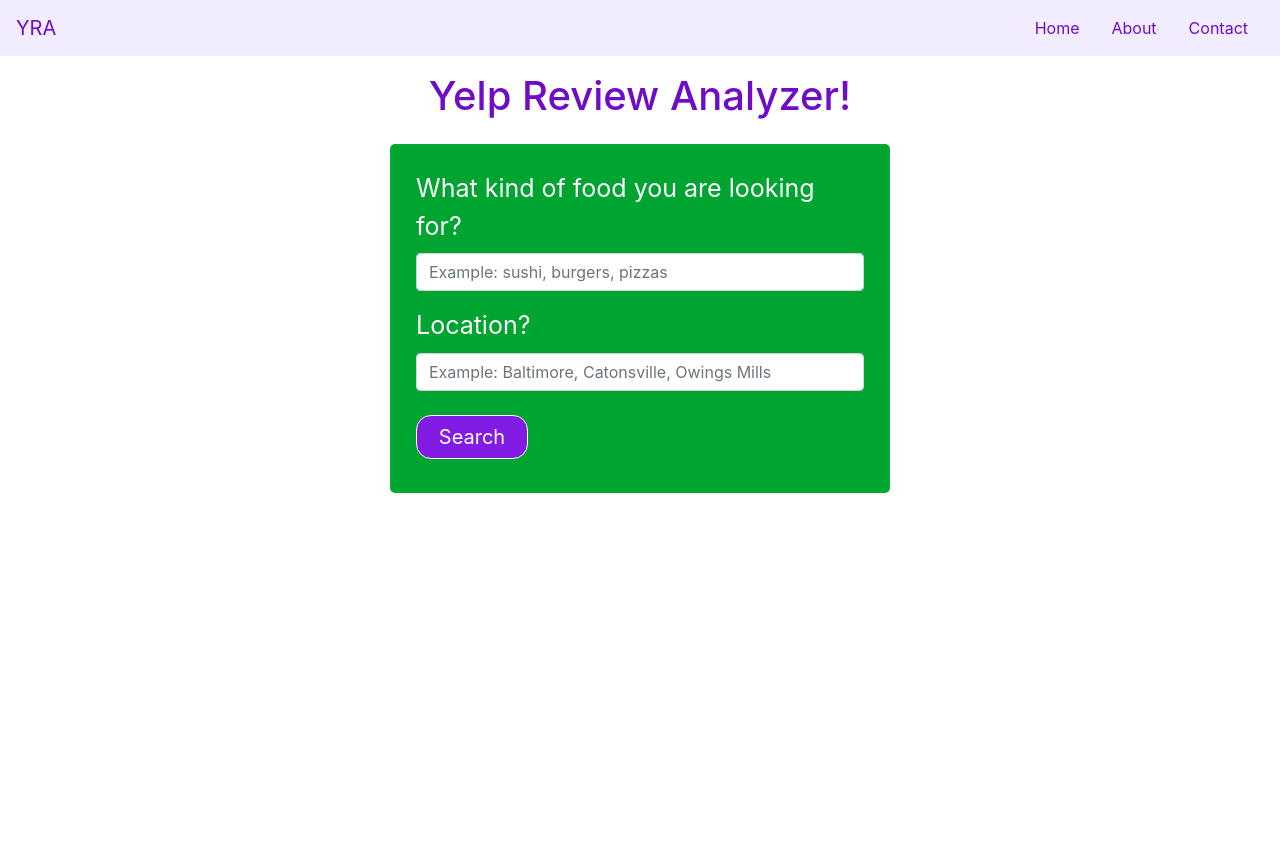
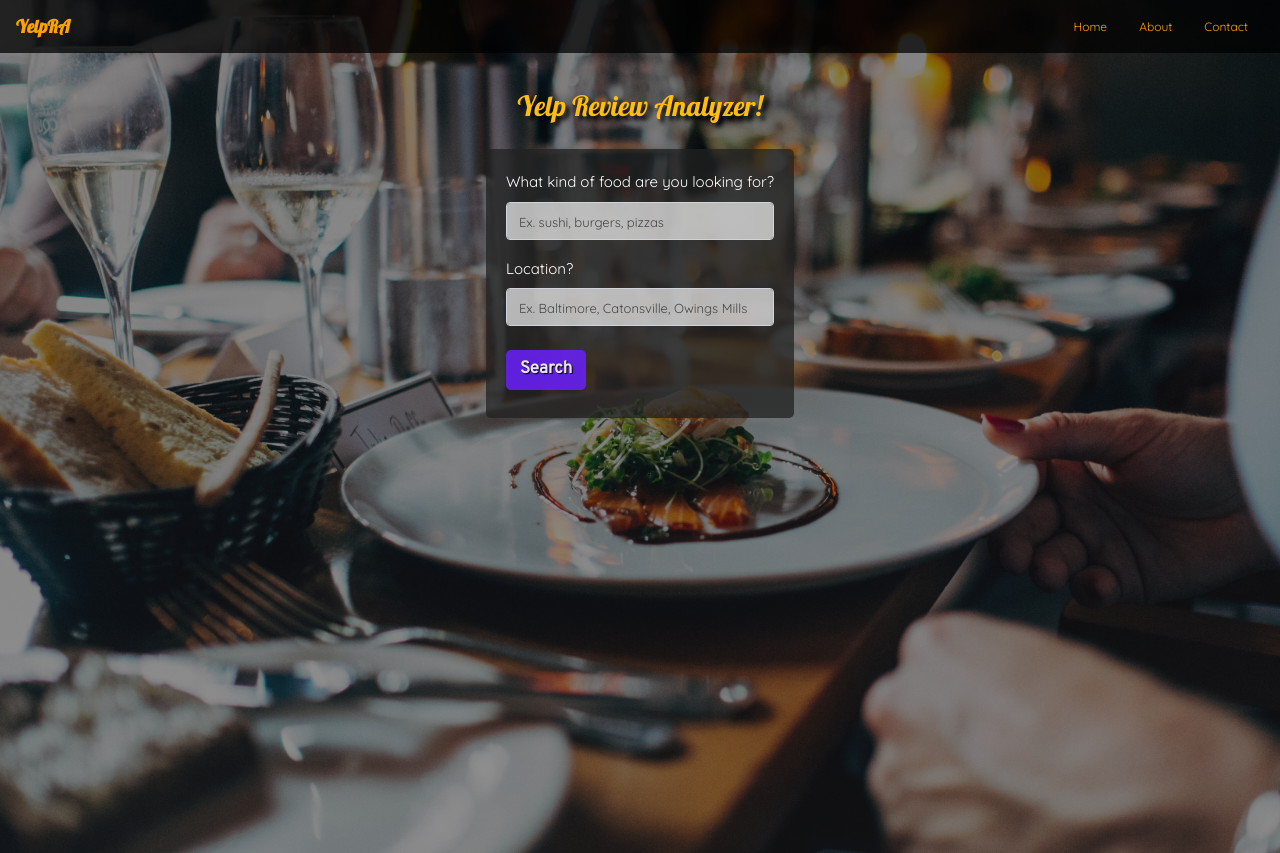
Before and after one commit to BayLadyCoder/YelpReviewAnalyzer, a Flask app: page /search in a window 1280 px wide. Before the commit the page ends 493 px from the top, so only its background shows below. Run offline with Flask 2, Linux system fonts and the light colour scheme; some libraries are stand-ins or nearby versions.

Commit message:
Changed style in search.html

```diff
--- a/YelpScrapingDict.py
+++ b/YelpScrapingDict.py
@@ -245,5 +245,5 @@ def start():
 
 # -------------------------------------------------------------------------------------
 # ------------------ Program starts here -------------------
-allReviews = scrapeReviews("https://www.yelp.com/biz/fuji-yama-sushi-bar-reisterstown?start=1", 3)
-outputToTextFile(allReviews)
+# allReviews = scrapeReviews("https://www.yelp.com/biz/fuji-yama-sushi-bar-reisterstown?start=1", 3)
+# outputToTextFile(allReviews)
--- a/static/main.css
+++ b/static/main.css
@@ -1,13 +1,67 @@
-body {
-   background-color:#fff;
+* {
+  box-sizing: border-box;
+font-family: 'Quicksand', sans-serif;
+
+
 }
 
-nav a, #navBrand, #headerText {
-    color: rgb(110, 12, 201);
+body {
+  background-image: linear-gradient(rgba(9, 9, 9, 0.5), rgba(31, 31, 31, 0.5)),
+    url("img/bg.jpg");
+  background-position: center;
+  background-repeat: no-repeat;
+  background-size: cover;
+}
+
+#heroContainer {
+  width: 100vw;
+  height: 100vh;
+}
+
+nav {
+  /* background-color: #f2ecff;
+    background-color: rgb(110, 12, 201);
+    background-color: rgb(0, 0, 0); */
+  /* background-color: #ffffff; */
+  background-color: rgba(0, 0, 0, 0.742);
+}
+
+#headerText {
+  color: rgb(255, 190, 13);
+  text-decoration: none;
+  font-size: 28px;
+  text-shadow: 4px 4px 4px #000000;
+    font-family: 'Lobster', cursive;
+
+}
+
+#navBrand {
+  color: rgb(254, 163, 6);
+font-family: 'Orbitron', sans-serif;
+    font-size: 18px;
+    font-weight: bold;
+    font-family: 'Kaushan Script', cursive;
+    font-family: 'Lobster', cursive;
+/* font-family: 'Indie Flower', cursive; */
+
+}
+
+nav a {
+  color: rgb(255, 184, 41);
+  color: rgb(254, 163, 6);
+
+  /* color: rgb(155, 159, 255); */
+  font-size: 12px;
+}
+
+nav a:hover {
+  color: #fff;
 }
 
 #readyToSearchBtn {
-     background-color:rgb(0, 164, 49);
+  background-color: rgb(0, 164, 49);
+  background-color: #fff;
+
   text-decoration: none;
   border-radius: 20px;
   padding: 15px;
@@ -16,34 +70,69 @@ nav a, #navBrand, #headerText {
   color: white;
 }
 
+#searchForm {
+  border-radius: 5px;
+  padding: 20px 20px;
+  background-color: rgba(2, 2, 2, 0.708);
+  background: rgba(33, 33, 33, 0.741);
 
-#searchForm {
-    border: solid rgb(1, 171, 52) 2px;
-    border-radius: 5px;
-    padding: 50px 20px;
-    width: 500px;
-    background-color:  rgb(0, 164, 49);
+  /* background-color:rgb(255, 255, 255); */
 }
 
 label {
-    color: #fff;
-    font-size: 25px;
+  color: rgb(255, 255, 255);
+ /* color: rgb(58, 0, 175); */
+ /* color: #fff; */
+
+  font-size: 15px;
+}
+
+.form-control::-webkit-input-placeholder {
+  color: rgba(53, 53, 53, 0.872);
+  font-size: 13px;
+} /* WebKit, Blink, Edge */
+.form-control:-moz-placeholder {
+  color: rgb(200, 158, 255);
+  font-size: 12px;
+} /* Mozilla Firefox 4 to 18 */
+.form-control::-moz-placeholder {
+  color: rgb(200, 158, 255);
+  font-size: 12px;
+} /* Mozilla Firefox 19+ */
+.form-control:-ms-input-placeholder {
+  color: rgb(200, 158, 255);
+  font-size: 12px;
+} /* Internet Explorer 10-11 */
+.form-control::-ms-input-placeholder {
+  color: rgb(200, 158, 255);
+  font-size: 12px;
 }
 
 #searchBtn {
-    background:rgb(130, 27, 227);
-    border-color: rgb(255, 255, 255);
-    border-radius: 15px;
-    width: 25%;
+  background: rgba(255, 164, 7, 0.892);
+  background: rgba(105, 33, 249, 0.865);
+  /* background-color:  rgb(0, 164, 49); */
+/*
+  border-color: rgb(255, 160, 43);*/
+  /* border-color: rgba(220, 202, 255, 0.719);  */
+  border-radius: 5px;
+    color: rgba(255, 255, 255, 0.899);
+  /* color: #000000; */
+  text-decoration: none;
+  font-size: 17px;
+  width: 30%;
+  font-weight: bold;
+  text-shadow: 1px 1px 1px #000000;
+    font-family: 'Lobster', cursive;
+font-family: 'Crete Round', serif;
+font-family: 'Overpass', sans-serif;
 }
 
-button a {
-    color:#fff;
-    text-decoration: none;
-    font-size: 20px;
-    width: 100%;
+input[type="text"] {
+  background-color: #ffffffaa;
 }
 
+
 #goHomeBtn {
-     color:rgb(110, 12, 201)
+  color: rgb(110, 12, 201);
 }
--- a/templates/layout.html
+++ b/templates/layout.html
@@ -5,6 +5,11 @@
     <meta charset="UTF-8">
     <meta name="viewport" content="width=device-width, initial-scale=1.0">
     <meta http-equiv="X-UA-Compatible" content="ie=edge">
+<link href="https://fonts.googleapis.com/css?family=Lobster|Quicksand" rel="stylesheet">
+    <link href="https://fonts.googleapis.com/css?family=Crete+Round|Lobster|Quicksand" rel="stylesheet">
+    <link href="https://fonts.googleapis.com/css?family=Lobster|Overpass|Quicksand" rel="stylesheet">
+
+
     <link rel="stylesheet" href="https://stackpath.bootstrapcdn.com/bootstrap/4.3.1/css/bootstrap.min.css"
         integrity="sha384-ggOyR0iXCbMQv3Xipma34MD+dH/1fQ784/j6cY/iJTQUOhcWr7x9JvoRxT2MZw1T" crossorigin="anonymous">
 
@@ -16,23 +21,23 @@
     {% endif %}
 </head>
 
-<body style="width: 100vw; height: 100vh;">
-<nav class="navbar navbar-light" style="background-color: #f2ecff;">
-    <a class="navbar-brand text-bold" id="navBrand" href="/">YRA</a>
+<body>
+<nav class="navbar">
+    <a class="navbar-brand text-bold" id="navBrand" href="/">YelpRA</a>
     <ul class="nav justify-content-end">
         <li class="nav-item">
-            <a class="nav-link text-purple" href="/">Home</a>
+            <a class="nav-link" href="/">Home</a>
         </li>
         <li class="nav-item">
-            <a class="nav-link text-purple" href="/about">About</a>
+            <a class="nav-link" href="/about">About</a>
         </li>
         <li class="nav-item">
-            <a class="nav-link text-purple" style="color:rgb(110, 12, 201)" href="/contact">Contact</a>
+            <a class="nav-link" href="/contact">Contact</a>
         </li>
     </ul>
 </nav>
-<div style="" class="d-flex justify-content-center flex-column align-items-center">
-<h1 class="text-center py-3"><a href="/" id="headerText" text-decoration: none">Yelp Review Analyzer!</a></h2>
+<div id="heroContainer" class="d-flex flex-column align-items-center">
+<h1 class="text-center pt-4 pb-3"><a href="/" id="headerText" text-decoration: none">Yelp Review Analyzer!</a></h2>
 
     {% block content %}
     {% endblock %}
--- a/templates/search.html
+++ b/templates/search.html
@@ -7,23 +7,24 @@
     <li>{{ review }}</li>
     {% endfor %}
 </ol> -->
-<form method="POST" id="searchForm" class="p-4">
+<form method="POST" id="searchForm">
   <div class="form-group">
-    <label for="find">What kind of food you are looking for?</label>
-    <input type="text" class="form-control" name="find" id="find" placeholder="Example: sushi, burgers, pizzas">
-  </div>
-    <div class="form-group">
+      <label for="find">What kind of food are you looking for?</label>
+      <input type="text" class="form-control" name="find"  id="find" placeholder="Ex. sushi, burgers, pizzas" required>
+      <div class="invalid-feedback">* Required *</div>
+    </div>
 
-    <label for="near">Location?</label>
-    <input type="text" class="form-control" name="near" id="near" placeholder="Example: Baltimore, Catonsville, Owings Mills">
+  <div class="form-group">
+      <label for="near">Location?</label>
+      <input type="text" class="form-control" name="near" id="near" placeholder="Ex. Baltimore, Catonsville, Owings Mills" required>
+      <div class="invalid-feedback">* Required *</div>
   </div>
   <button type="submit" id="searchBtn" class="btn my-2">
-    <a href="/search-again" class="">Search</a>
-
+    <!-- <a href="/search-again" class="text-center">Search</a> --> Search
   </button>
 
 </form>
-</form>
+
 
 
 {% endblock %}
```
Also changed, not shown: static/img/bg.jpg (added), 3 other files. Lines whose indentation alone changed are shown as unchanged.
